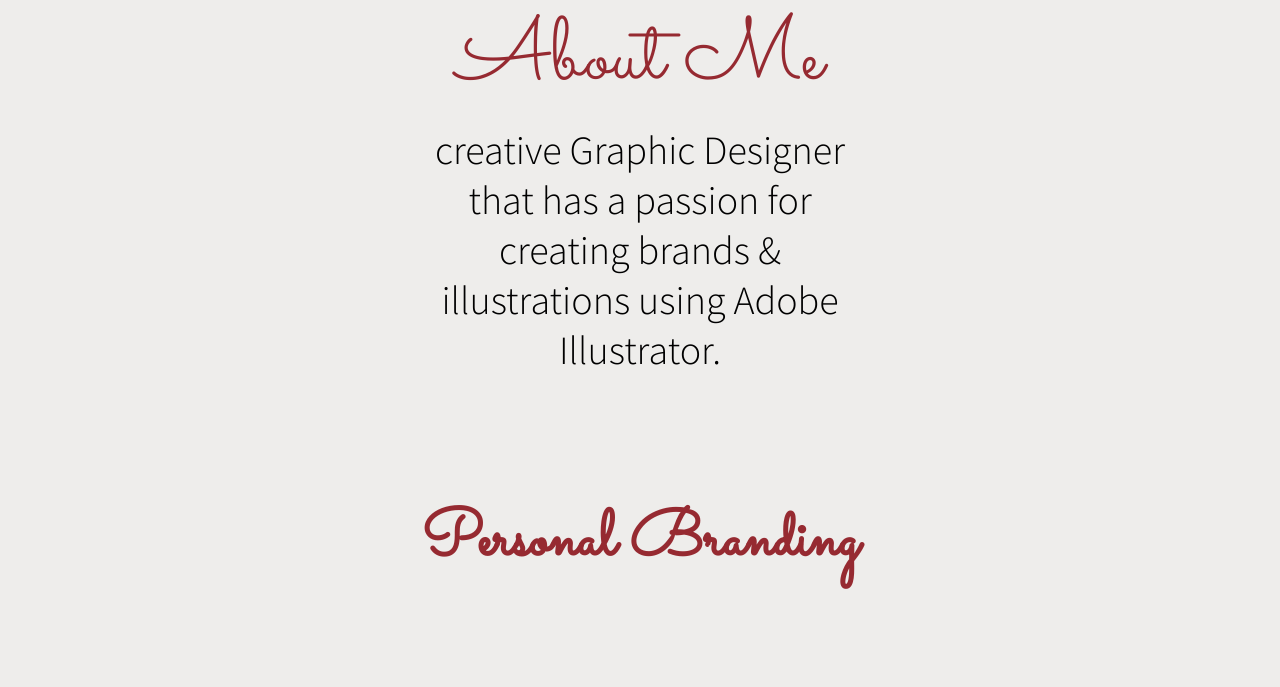
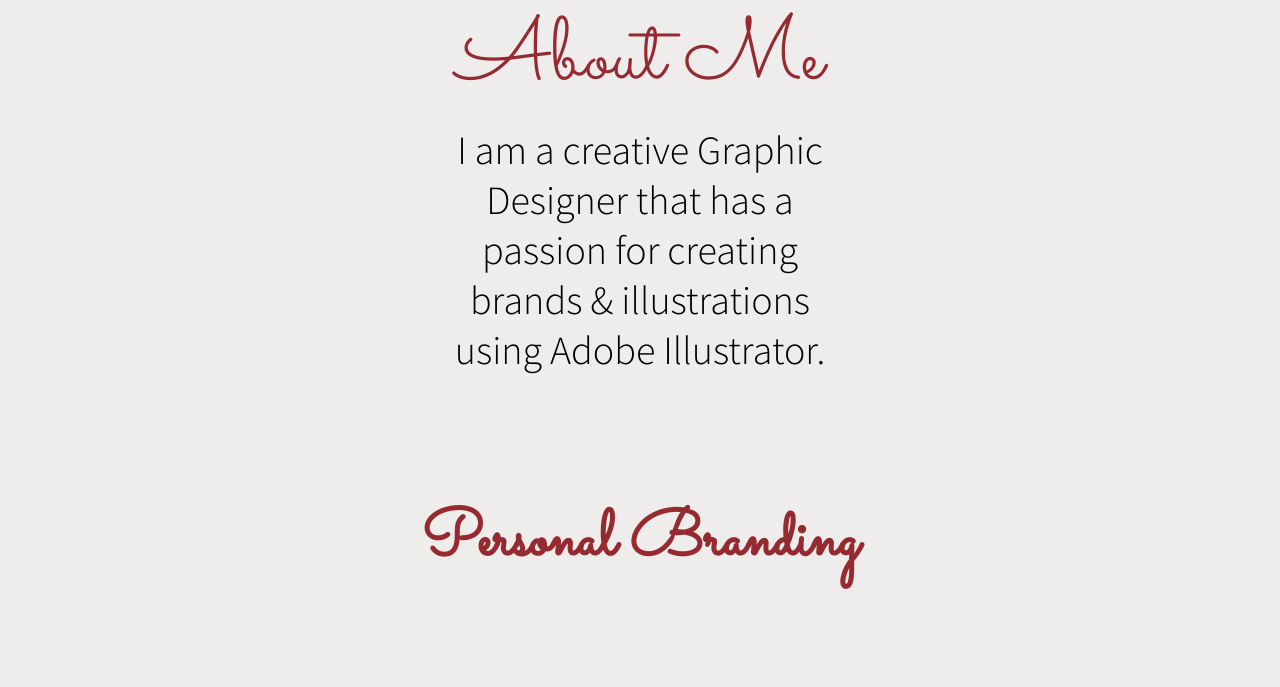
Before and after one commit to Alirezanoun/NEW-zahra-portfolio, a plain HTML site: page index.html in a window 1280 px wide. Shown: the part 820-1507 px from the top of the page. Drawn offline with nearby package versions, Linux system fonts and the light colour scheme; a web font is replaced by a local one.

Commit message:
reverted

```diff
--- a/index.html
+++ b/index.html
@@ -139,8 +139,8 @@
           About Me
         </h1>
         <h1 class="header-3" data-aos="zoom-in" data-aos-duration="10000">
-          creative Graphic Designer that has a passion for creating brands &
-          illustrations using Adobe Illustrator.
+          I am a creative Graphic Designer that has a passion for creating
+          brands & illustrations using Adobe Illustrator.
         </h1>
       </section>
     </div>
```
